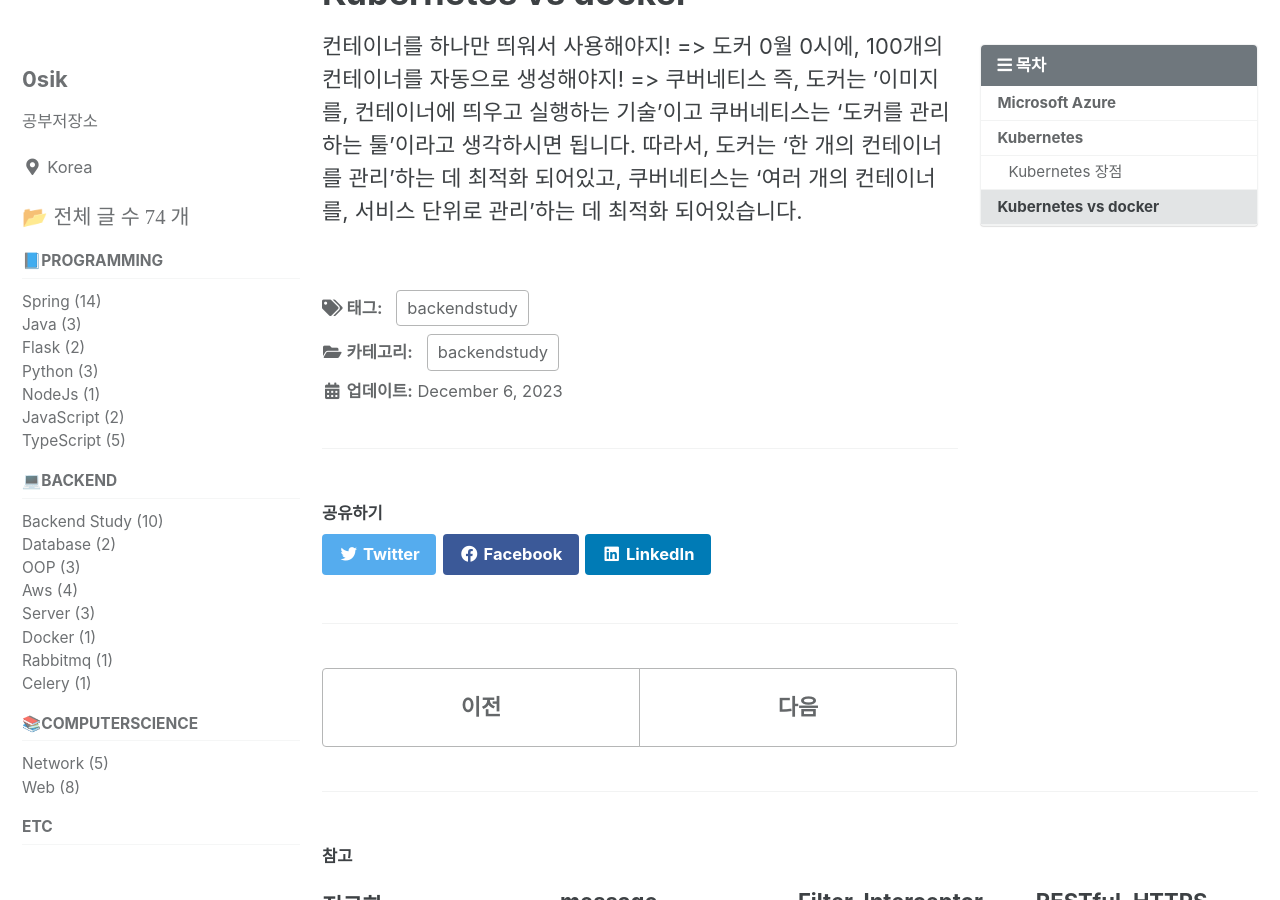
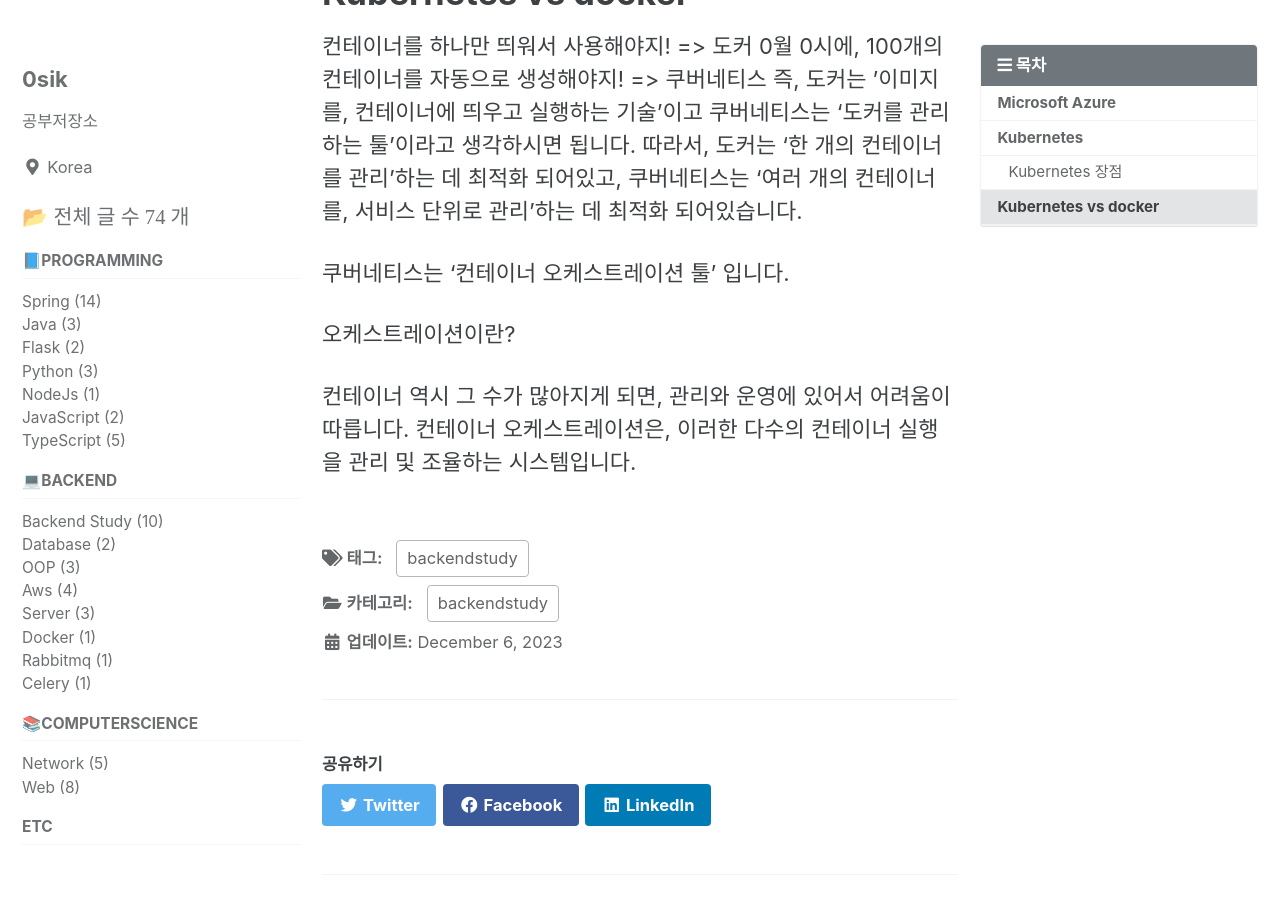
Before and after one commit to 0sik/0sik.github.io, a Jekyll site: the page built from _posts/2023-12-06-backendstudy Microsoft Azure.md, in a window 1280 px wide and 900 px high, scrolled down 1300 px. Built offline with Jekyll 4.4.1, drawn with Linux system fonts in a browser that asks for light colours; cached includes are drawn as plain includes.

Commit message:
feat : 오케스트레이션 추가

```diff
--- a/_posts/2023-12-06-backendstudy Microsoft Azure.md
+++ b/_posts/2023-12-06-backendstudy Microsoft Azure.md
@@ -33,3 +33,10 @@ Microsoft Azure의 Kubernetes 서비스(AKS)를 사용하여 컨테이너화된
 쿠버네티스는 '도커를 관리하는 툴'이라고 생각하시면 됩니다.
 따라서, 도커는 '한 개의 컨테이너를 관리’하는 데 최적화 되어있고,
 쿠버네티스는 '여러 개의 컨테이너를, 서비스 단위로 관리’하는 데 최적화 되어있습니다.
+
+쿠버네티스는 '컨테이너 오케스트레이션 툴' 입니다.
+
+오케스트레이션이란?
+
+컨테이너 역시 그 수가 많아지게 되면, 관리와 운영에 있어서 어려움이 따릅니다.
+컨테이너 오케스트레이션은, 이러한 다수의 컨테이너 실행을 관리 및 조율하는 시스템입니다.
```
